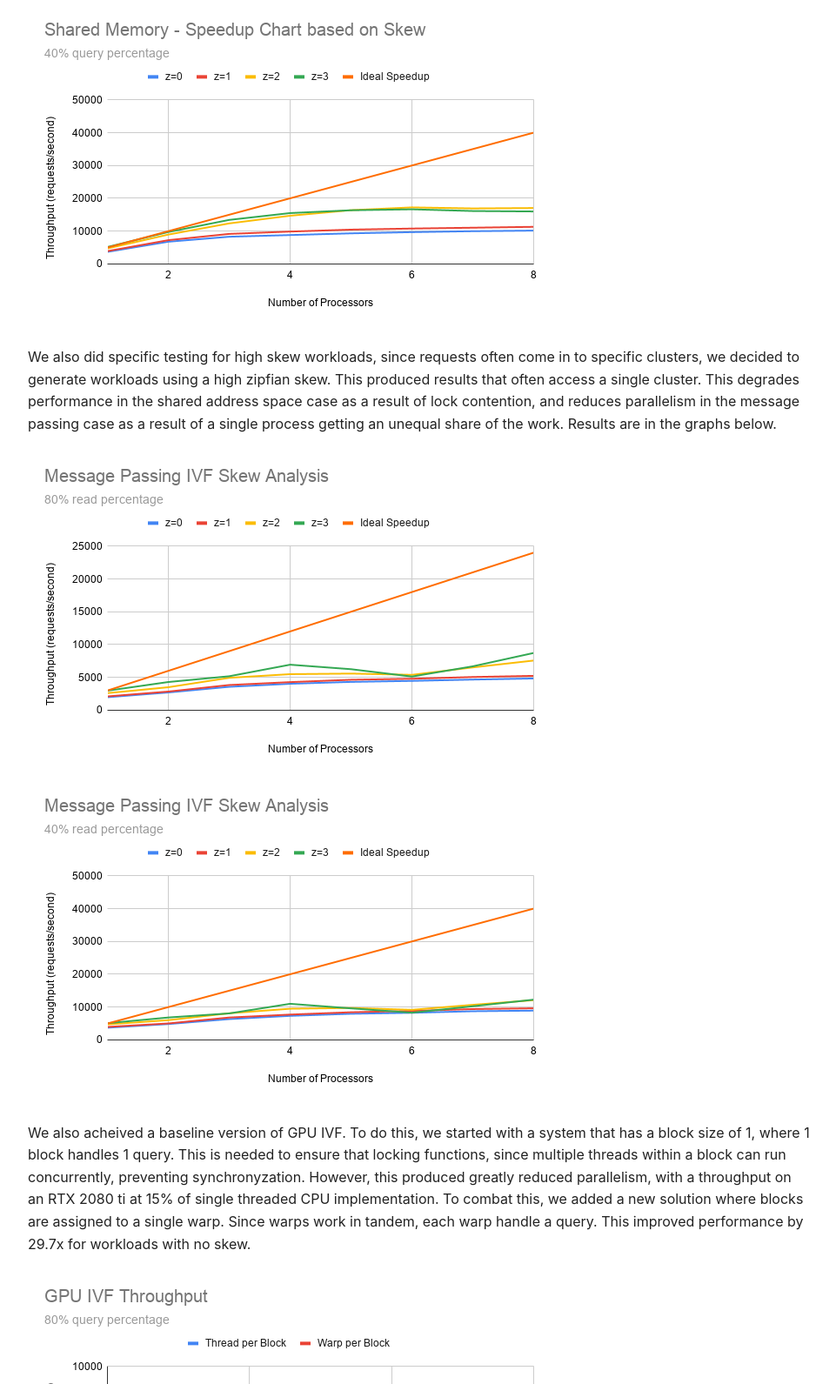
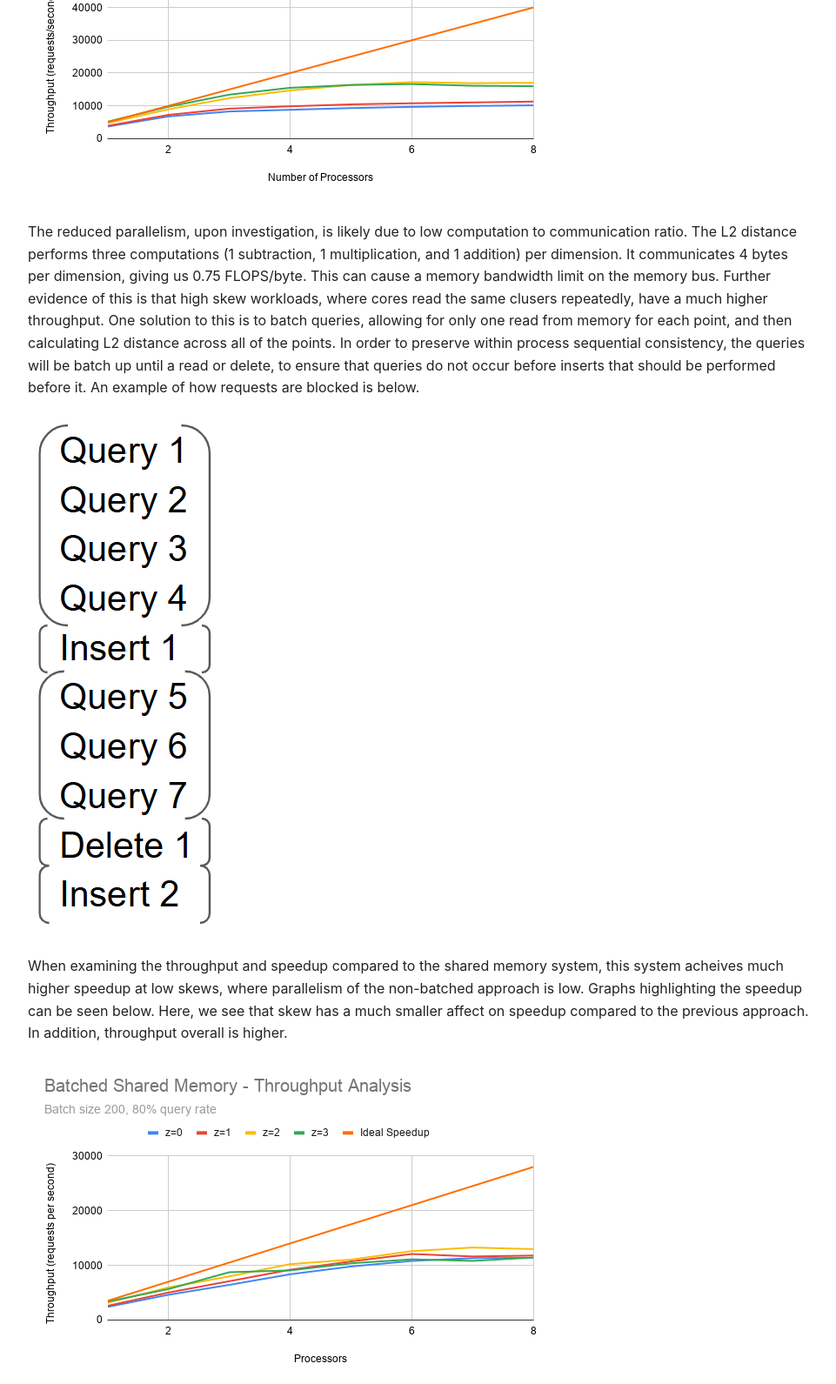
Before and after one commit to ArjunaBazaz/LIVE-ANN-Webpage, a plain HTML site: page docs/index.html in a window 1280 px wide. Shown: the part 3954-5545 px from the top of the page at 87% size, without its empty margins (158-1119 px from the left). Drawn offline with Linux system fonts and the light colour scheme.

Commit message:
Added new description about batched approach.

```diff
--- a/docs/index.html
+++ b/docs/index.html
@@ -235,13 +235,26 @@
             Afterwards, we implemented a shared address space request level parallel approach. This handles parallelism by splitting up requests between processors. Each request is fully handled by a single processor.
             This implementation led to speedups of 3-4x when running on 8 threads. However, this would work solely if the clusters fit in memory, which is not guaranteed on large systems.
         </p>
+        <img src="img/Shared Memory - Speedup Chart based on Skew.png" alt="Shared Memory">
+        <img src="img/Shared Memory - Speedup Chart based on Skew_2.png" alt="Shared Memory 2">
+        <p>
+            The reduced parallelism, upon investigation, is likely due to low computation to communication ratio. The L2 distance performs three computations (1 subtraction, 1 multiplication, and 1 addition) per dimension.
+            It communicates 4 bytes per dimension, giving us 0.75 FLOPS/byte. This can cause a memory bandwidth limit on the memory bus. Further evidence of this is that high skew workloads, where cores read the same clusers repeatedly,
+            have a much higher throughput. One solution to this is to batch queries, allowing for only one read from memory for each point, and then calculating L2 distance across all of the points. In order to preserve within process sequential
+            consistency, the queries will be batch up until a read or delete, to ensure that queries do not occur before inserts that should be performed before it. An example of how requests are blocked is below.
+        </p>
+        <img src="img/batched_structure.png" alt="Batched Structure">
+        <p>
+            When examining the throughput and speedup compared to the shared memory system, this system acheives much higher speedup at low skews, where parallelism of the non-batched approach is low.
+            Graphs highlighting the speedup can be seen below. Here, we see that skew has a much smaller affect on speedup compared to the previous approach. In addition, throughput overall is higher.
+        </p>
+        <img src="img/Batched Shared Memory - Throughput Analysis.png" alt="Batched">
+        <img src="img/Batched Shared Memory - Throughput Analysis_2.png" alt="Batched 2">
         <p>
             To address this, we developed an MPI approach that keeps clusters local to specific processors. When a request comes into a specific processor. It determines the clusters to examine, and then sends the request to handle to a specific
             processor, and gets the results back using MPI messages. This acheives roughly 50% the throughput of the shared address space approach, since communicating entire 512 byte points are expensive.
             Speedup graphs showing results are below.
         </p>
-        <img src="img/Shared Memory - Speedup Chart based on Skew.png" alt="Shared Memory">
-        <img src="img/Shared Memory - Speedup Chart based on Skew_2.png" alt="Shared Memory 2">
         <p>
             We also did specific testing for high skew workloads, since requests often come in to specific clusters, we decided to generate workloads using a high zipfian skew.
             This produced results that often access a single cluster. This degrades performance in the shared address space case as a result of lock contention, and reduces parallelism
```
Also changed, not shown: docs/img/Batched Shared Memory - Throughput Analysis.png (added), docs/img/Batched Shared Memory - Throughput Analysis_2.png (added), docs/img/batched_structure.png (added).
